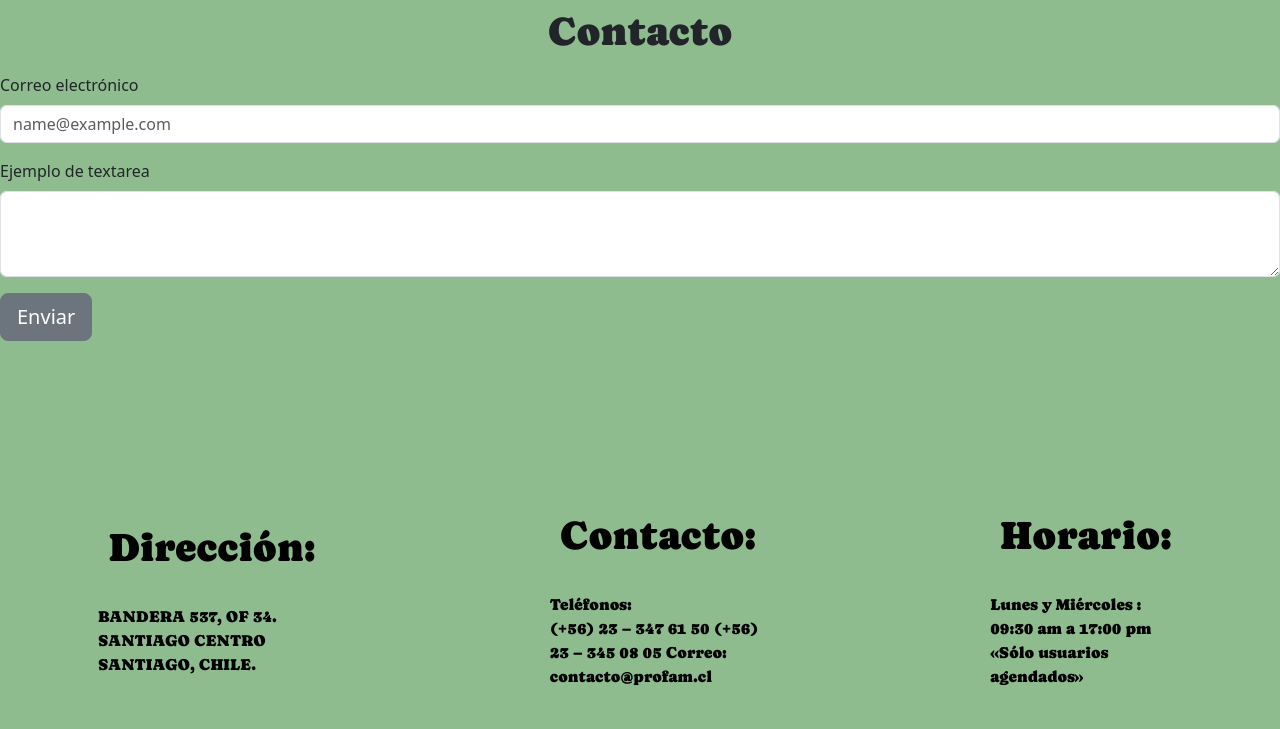
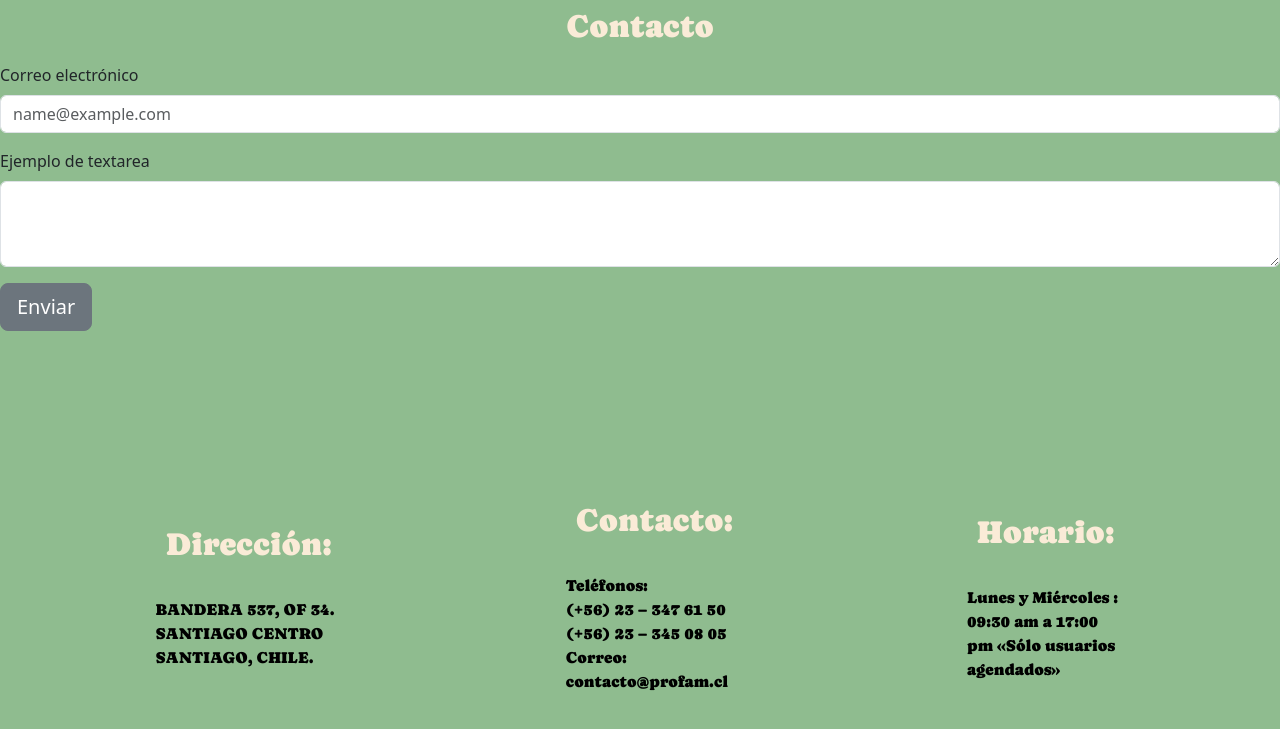
Before and after one commit to eljota1984/profam, a plain HTML site: page pages/contacto.html in a window 1280 px wide. Shown: the part 153-882 px from the top of the page. Drawn offline with nearby package versions, Linux system fonts and the light colour scheme.

Commit message:
actualización de titulos del footer y algunos iniciales

```diff
--- a/pages/contacto.html
+++ b/pages/contacto.html
@@ -29,7 +29,7 @@
             <li><a href="./pago.html"> Pague aquí</a></li>
         </ul>
     </nav>
-    <h1> Contacto</h1>
+    <h1 class="a"> Contacto</h1>
     <div class="mb-3">
         <label for="exampleFormControlInput1" class="form-label">Correo electrónico</label>
         <input type="email" class="form-control" id="exampleFormControlInput1" placeholder="name@example.com">
@@ -39,25 +39,26 @@
         <textarea class="form-control" id="exampleFormControlTextarea1" rows="3"></textarea>
     </div>
     <button type="button" class="btn btn-secondary btn-lg">Enviar</button>
-</body>
+
     <footer class="abajo">
         <div class="abajos">
-        <h1>Dirección: </h1>
+            <h1 class="a">Dirección: </h1>
             BANDERA 537, OF 34. SANTIAGO CENTRO
             SANTIAGO, CHILE.
         </div>
         <div class="abajos">
-        <h1>Contacto: </h1>
+            <h1 class="a">Contacto: </h1>
             Teléfonos: <br>
             (+56) 23 – 347 61 50
             (+56) 23 – 345 08 05
             Correo: contacto@profam.cl
         </div>
         <div class="abajos">
-        <h1>Horario: </h1>
+            <h1 class="a">Horario: </h1>
             Lunes y Miércoles : 09:30 am a 17:00 pm «Sólo usuarios agendados»
         </div>
 
     </footer>
+</body>
 
 </html>
--- a/styles/styles.css
+++ b/styles/styles.css
@@ -67,7 +67,7 @@ nav ul li:hover {
   src: url("../font/Caprasimo-Regular.ttf");
 }
 
-h1 {
+h1.a {
   font-family: 'caprasimo';
   font-size: 32px;
   color: antiquewhite;
```
Also changed, not shown: pages/index.html (+6 -5 lines), pages/nosotros.html (+4 -4 lines), pages/pago.html (+6 -5 lines), pages/servicios.html (+6 -5 lines). Lines whose indentation alone changed are shown as unchanged.
